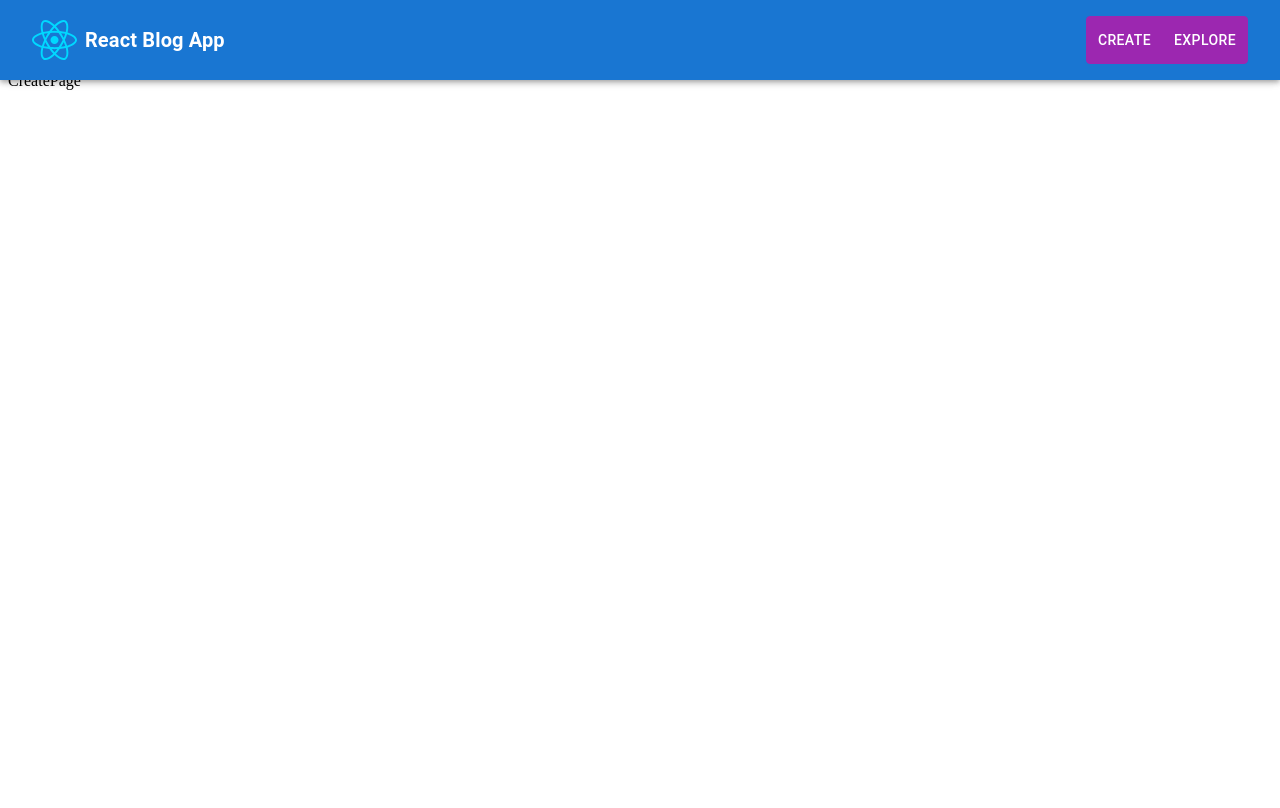
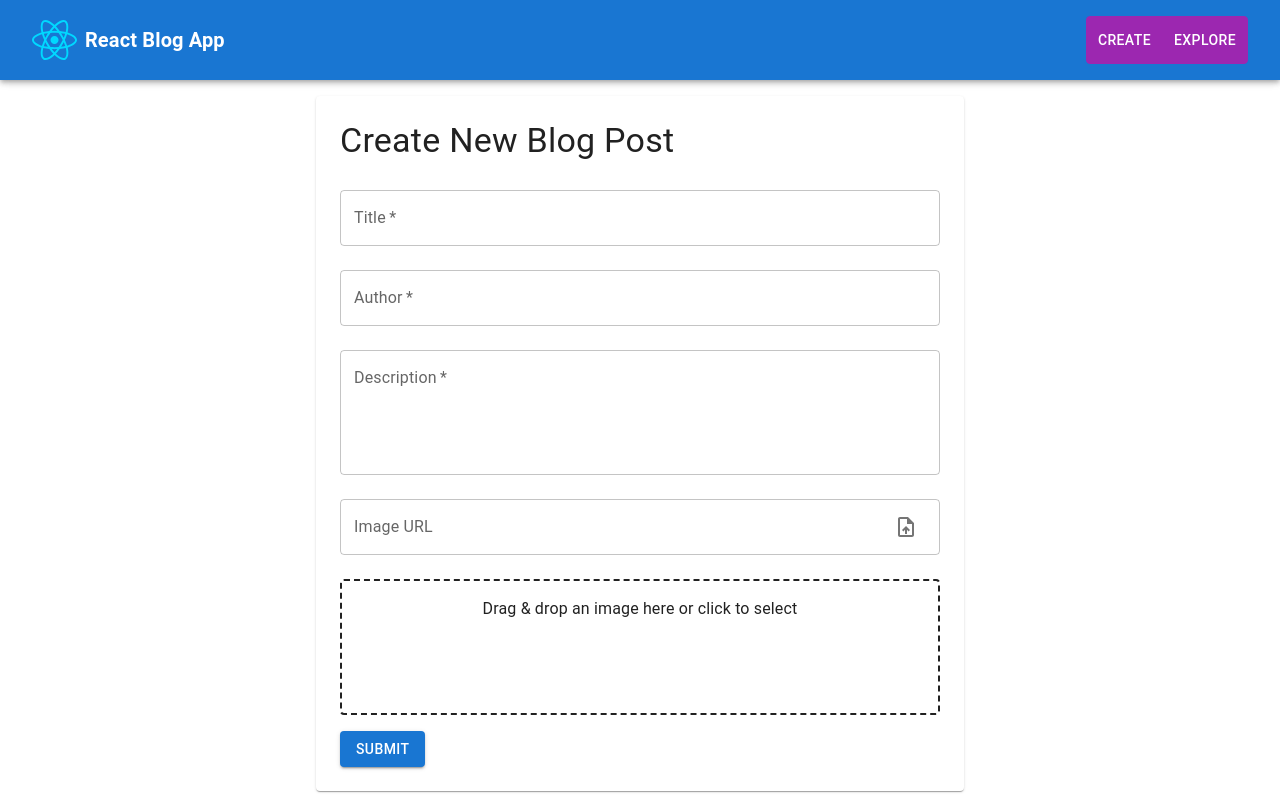
Before and after one commit to KlonedBorn/react-blog-app, a React (Vite) app: page / in a window 1280 px wide. Both pictures are taken after a click on the button "CREATE". Built offline with nearby package versions, Linux system fonts and the light colour scheme.

Commit message:
+ Blog creating is working

```diff
--- a/package.json
+++ b/package.json
@@ -12,9 +12,11 @@
   "dependencies": {
     "@emotion/react": "^11.13.0",
     "@emotion/styled": "^11.13.0",
+    "@mui/icons-material": "^5.16.6",
     "@mui/material": "^5.16.6",
     "react": "^18.3.1",
     "react-dom": "^18.3.1",
+    "react-dropzone": "^14.2.3",
     "react-router-dom": "^6.26.0"
   },
   "devDependencies": {
--- /dev/null
+++ b/src/hooks/useBlogs.js
@@ -0,0 +1,45 @@
+import { useState, useEffect } from "react";
+
+const LOCAL_STORAGE_KEY = "blogs";
+
+export default function useBlog() {
+  const [blogs, setBlogs] = useState([]);
+  const [loading, setLoading] = useState(true);
+
+  useEffect(() => {
+    // Load blogs from local storage on initial load
+    const storedBlogs = localStorage.getItem(LOCAL_STORAGE_KEY);
+    if (storedBlogs) {
+      setBlogs(JSON.parse(storedBlogs));
+    } else {
+      // Load from the default path if not available in local storage
+      // This is just a placeholder; you should replace it with actual logic if needed
+      setBlogs([]);
+    }
+    setLoading(false);
+  }, []);
+
+  // Add a new blog
+  const addBlog = ({ title, author, description, publishedDate, imgUrl }) => {
+    const newBlog = {
+      id: Date.now(), // Unique ID for each blog
+      title,
+      author,
+      description,
+      publishedDate,
+      imgUrl,
+    };
+    const updatedBlogs = [...blogs, newBlog];
+    setBlogs(updatedBlogs);
+    localStorage.setItem(LOCAL_STORAGE_KEY, JSON.stringify(updatedBlogs));
+  };
+
+  // Delete a blog by its ID
+  const delBlog = (id) => {
+    const updatedBlogs = blogs.filter((blog) => blog.id !== id);
+    setBlogs(updatedBlogs);
+    localStorage.setItem(LOCAL_STORAGE_KEY, JSON.stringify(updatedBlogs));
+  };
+
+  return { blogs, addBlog, delBlog, loading };
+}
--- a/src/pages/Create/index.jsx
+++ b/src/pages/Create/index.jsx
@@ -1,5 +1,180 @@
-import React from "react";
+import React, { useState } from "react";
+import {
+  Box,
+  TextField,
+  Button,
+  Typography,
+  Paper,
+  InputAdornment,
+  IconButton,
+  CircularProgress,
+} from "@mui/material";
+import { useDropzone } from "react-dropzone"; // Import react-dropzone for file upload
+import UploadFileIcon from "@mui/icons-material/UploadFile";
+import useBlog from "../../hooks/useBlogs";
 
 export default function CreatePage() {
-  return <div>CreatePage</div>;
+  const today = new Date().toISOString().split("T")[0]; // Get today's date in YYYY-MM-DD format
+
+  const [formData, setFormData] = useState({
+    title: "",
+    author: "",
+    description: "",
+    imgUrl: "",
+    publishedDate: today,
+    imgFile: null,
+  });
+
+  const [uploading, setUploading] = useState(false);
+
+  const { addBlog } = useBlog(); // Get the addBlog function from the useBlog hook
+
+  // Handle input changes
+  const handleChange = (event) => {
+    const { name, value } = event.target;
+    setFormData({ ...formData, [name]: value });
+  };
+
+  // Handle image URL submission
+  const handleUrlChange = (event) => {
+    setFormData({ ...formData, imgUrl: event.target.value, imgFile: null });
+  };
+
+  // Handle file drop
+  const { getRootProps, getInputProps } = useDropzone({
+    accept: "image/*",
+    onDrop: (acceptedFiles) => {
+      const file = acceptedFiles[0];
+      setFormData({
+        ...formData,
+        imgUrl: URL.createObjectURL(file), // Create a temporary URL for the file
+        imgFile: file,
+      });
+    },
+  });
+
+  // Handle form submission
+  const handleSubmit = (event) => {
+    event.preventDefault();
+    setUploading(true);
+
+    // Add the blog using the useBlog hook
+    addBlog({
+      title: formData.title,
+      author: formData.author,
+      description: formData.description,
+      publishedDate: new Date().toISOString(), // Use current date as publishedDate
+      imgUrl: formData.imgUrl,
+    });
+
+    // Reset form and stop uploading
+    setFormData({
+      title: "",
+      author: "",
+      description: "",
+      imgUrl: "",
+      imgFile: null,
+    });
+    setUploading(false);
+  };
+
+  return (
+    <Box
+      component={Paper}
+      sx={{
+        padding: 3,
+        maxWidth: 600,
+        margin: "auto",
+        mt: 3,
+      }}
+    >
+      <Typography variant="h4" gutterBottom>
+        Create New Blog Post
+      </Typography>
+      <form onSubmit={handleSubmit}>
+        <TextField
+          label="Title"
+          name="title"
+          value={formData.title}
+          onChange={handleChange}
+          fullWidth
+          margin="normal"
+          required
+        />
+        <TextField
+          label="Author"
+          name="author"
+          value={formData.author}
+          onChange={handleChange}
+          fullWidth
+          margin="normal"
+          required
+        />
+        <TextField
+          label="Description"
+          name="description"
+          value={formData.description}
+          onChange={handleChange}
+          fullWidth
+          margin="normal"
+          multiline
+          rows={4}
+          required
+        />
+        <TextField
+          label="Image URL"
+          name="imgUrl"
+          value={formData.imgUrl}
+          onChange={handleUrlChange}
+          fullWidth
+          margin="normal"
+          InputProps={{
+            endAdornment: (
+              <InputAdornment position="end">
+                <IconButton>
+                  <UploadFileIcon />
+                </IconButton>
+              </InputAdornment>
+            ),
+          }}
+        />
+        <Box
+          {...getRootProps()}
+          sx={{
+            border: "2px dashed",
+            borderColor: "text.primary",
+            borderRadius: 1,
+            padding: 2,
+            textAlign: "center",
+            cursor: "pointer",
+            marginTop: 2,
+            minHeight: 100,
+          }}
+        >
+          <input {...getInputProps()} />
+          {formData.imgFile ? (
+            <Box
+              component="img"
+              src={formData.imgUrl}
+              alt="Uploaded preview"
+              sx={{ maxWidth: "100%", maxHeight: 100, marginTop: 1 }}
+            />
+          ) : (
+            <Typography variant="body1">
+              Drag & drop an image here or click to select
+            </Typography>
+          )}
+        </Box>
+        <Button
+          type="submit"
+          variant="contained"
+          color="primary"
+          sx={{ mt: 2 }}
+          disabled={uploading}
+        >
+          {uploading ? <CircularProgress size={24} /> : "Submit"}
+        </Button>
+      </form>
+    </Box>
+  );
 }
--- a/src/pages/Explore/index.jsx
+++ b/src/pages/Explore/index.jsx
@@ -10,8 +10,8 @@ import {
   Box,
   Paper,
 } from "@mui/material";
-import useBlogData from "./useBlogData";
 import BlogCardGrid from "./BlogCardGrid";
+import useBlog from "../../hooks/useBlogs";
 
 const SearchByTitle = ({ searchTerm, setSearchTerm }) => (
   <TextField
@@ -39,7 +39,7 @@ const CardSorter = ({ sortOrder, setSortOrder }) => (
 );
 
 export default function ExplorePage() {
-  const { blogs, loading } = useBlogData();
+  const { blogs, addBlog, delBlog, loading } = useBlog();
   const [searchTerm, setSearchTerm] = useState("");
   const [sortOrder, setSortOrder] = useState("asc"); // Default sort order
   const [filteredBlogs, setFilteredBlogs] = useState([]);
--- a/src/pages/Explore/useBlogData.js
+++ /dev/null
@@ -1,34 +0,0 @@
-import { useState, useEffect } from "react";
-import blogsPath from "./blogs.json";
-
-const LOCAL_STORAGE_KEY = "blogs";
-
-const initializeStorage = () => {
-  // Check if localStorage already contains blog data
-  if (!localStorage.getItem(LOCAL_STORAGE_KEY)) {
-    // If not, load from the JSON file and save to localStorage
-    localStorage.setItem(LOCAL_STORAGE_KEY, JSON.stringify(blogsPath));
-  }
-};
-
-export default function useBlogData() {
-  const [blogs, setBlogs] = useState([]);
-  const [loading, setLoading] = useState(true);
-
-  useEffect(() => {
-    // Initialize storage on component mount
-    initializeStorage();
-
-    // Fetch blogs from localStorage
-    const storedBlogs = localStorage.getItem(LOCAL_STORAGE_KEY);
-
-    if (storedBlogs) {
-      setBlogs(JSON.parse(storedBlogs));
-    }
-
-    // Set loading to false once the data is loaded
-    setLoading(false);
-  }, []);
-
-  return { blogs, loading };
-}
```
Also changed, not shown: data/blogs.json (renamed from src/pages/Explore/blogs.json), 1 other file (tests, documents, lock files or other folders).
